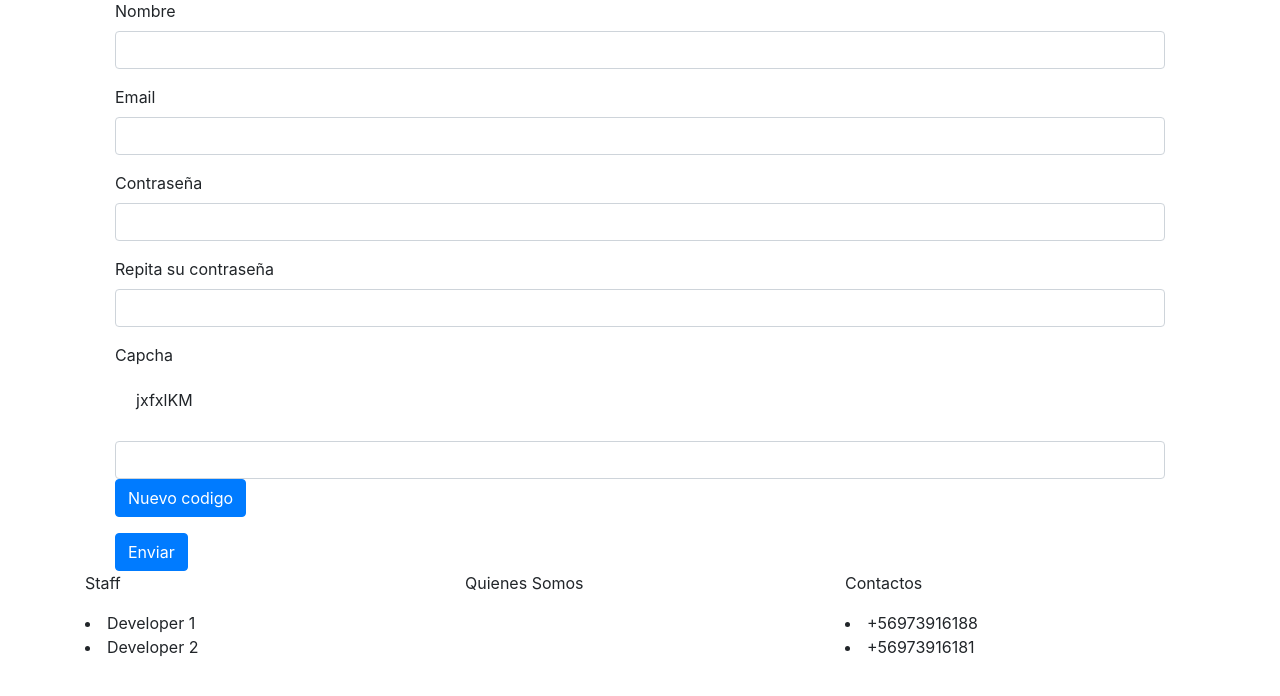
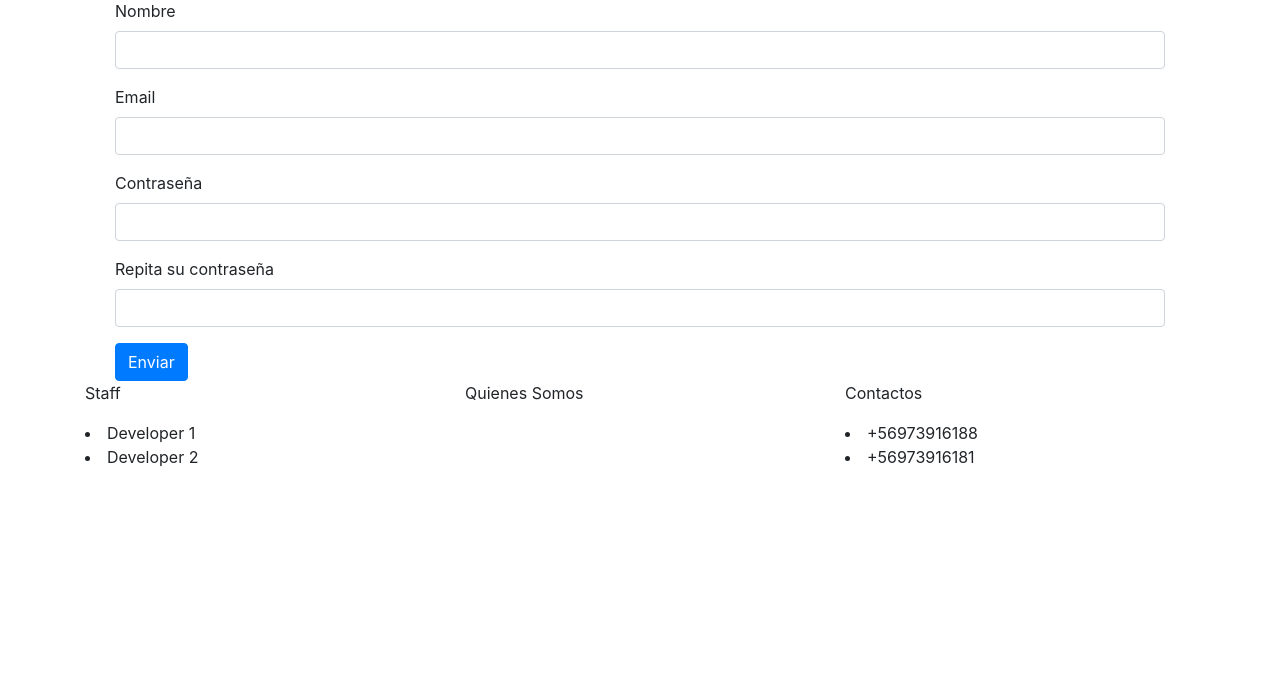
Before and after one commit to SCerulean/petshop, a Django app: page /User-Form in a window 1280 px wide. Shown: the part 57-753 px from the top of the page. Run offline with Django 3.2, Linux system fonts and the light colour scheme.

Commit message:
Formulario

```diff
--- a/core/forms.py
+++ b/core/forms.py
@@ -11,7 +11,7 @@ class ProductoForm (ModelForm):
 
 
 class UserForm (ModelForm):
-
+    nombre = forms.CharField(label="nombre",widget=forms.TextInput(attrs={"placeholder": "escribe tu nombre"}))
     class Meta :
         model = Users
         fields= ['nombre','contraseña','email',]
--- a/core/static/core/js/form.js
+++ b/core/static/core/js/form.js
@@ -7,55 +7,6 @@ $(document).ready(function(){
     $('#error5').hide();
     $('#error6').hide();
 
-
-
-  //funcion validacion rut
-  var Fn = {
-    // Valida el rut con su cadena completa "XXXXXXXX-X"
-  validaRut : function (rutCompleto) {
-  rutCompleto = rutCompleto.replace("‐","-");
-  if (!/^[0-9]+[-|‐]{1}[0-9kK]{1}$/.test( rutCompleto ))
-    return false;
-  var tmp 	= rutCompleto.split('-');
-  var digv	= tmp[1];
-  var rut 	= tmp[0];
-  if ( digv == 'K' ) digv = 'k' ;
-
-  return (Fn.dv(rut) == digv );
-},
-dv : function(T){
-  var M=0,S=1;
-  for(;T;T=Math.floor(T/10))
-    S=(S+T%10*(9-M++%6))%11;
-  return S?S-1:'k';
-}
-
-}  //fin funcion rut  \
-
-function capcha (){
-  var alpha = new Array('A', 'B', 'C', 'D', 'E', 'F', 'G', 'H', 'I', 'J', 'K', 'L', 'M', 'N', 'O', 'P', 'Q', 'R', 'S', 'T', 'U', 'V', 'W', 'X', 'Y', 'Z', 'a', 'b', 'c', 'd', 'e', 'f', 'g', 'h', 'i', 'j', 'k', 'l', 'm', 'n', 'o', 'p', 'q', 'r', 's', 't', 'u', 'v', 'w', 'x', 'y', 'z');
-  var i;
-  for (i = 0; i < 6; i++) {
-      var a = alpha[Math.floor(Math.random() * alpha.length)];
-      var b = alpha[Math.floor(Math.random() * alpha.length)];
-      var c = alpha[Math.floor(Math.random() * alpha.length)];
-      var d = alpha[Math.floor(Math.random() * alpha.length)];
-      var e = alpha[Math.floor(Math.random() * alpha.length)];
-      var f = alpha[Math.floor(Math.random() * alpha.length)];
-      var g = alpha[Math.floor(Math.random() * alpha.length)];
-  }
-  var txtcapcha = a+""+b +""+c+""+d+""+e+""+f+""+g
-  return txtcapcha
-}
-//genera el capcha inicial
-txtcap = capcha()
- //resetea el capcha
- $("#reset").click(function(){
-  txtcap = capcha()
- $("#msjCapcha").html(txtcap);
-})
-   //muestra texto del capcha
-   $("#msjCapcha").html(txtcap);
 emailRegex = /^[-\w.%+]{1,64}@(?:[A-Z0-9-]{1,63}\.){1,125}[A-Z]{2,63}$/i;
     //comienzo validaciones
     $("#formulario").submit(function(){
@@ -63,24 +14,18 @@ emailRegex = /^[-\w.%+]{1,64}@(?:[A-Z0-9-]{1,63}\.){1,125}[A-Z]{2,63}$/i;
       var msjEmpy = "El campo esta vacio"
       var v_nom = false
       var v_ema = false
-      var v_rut = false
       var v_con = false
-      var v_capcha = false
       var v_contra_iguales = false
       //var campo nombre
         var nombre = $("#Nombre").val();
       //var campo email
       var email = $("#correo").val()
-        var msjEmail = "El email es invalido"
+      var msjEmail = "El email es invalido"
       //var campo contraseña
         var contra = $("#contraseña").val();
         var contraR =  $("#contraseñaR").val();
         var msjContra = "Las contraseñas no coinciden"
         var msjlenght = "la contraseña debe tener almenos 6 caracteres"
-        //var capcha
-        var capcha_input = $("#capcha").val();
-        msj_capcha = "El capcha es incorrecto"
-
       //valida campo nombre
         if(nombre ==""){
           $("#error").html(msjEmpy);
@@ -89,16 +34,6 @@ emailRegex = /^[-\w.%+]{1,64}@(?:[A-Z0-9-]{1,63}\.){1,125}[A-Z]{2,63}$/i;
             $('#error').fadeOut();
             v_nom = true
         }
-
-        //valida rut
-        if (Fn.validaRut( $("#Rut").val() )){
-
-        $('#error3').fadeOut();
-          v_rut = true
-          } else {
-              $("#error3").html("El Rut no es válido ");
-          $('#error3').fadeIn();
-          }
 
         //valida contraseña
 
@@ -135,22 +70,12 @@ emailRegex = /^[-\w.%+]{1,64}@(?:[A-Z0-9-]{1,63}\.){1,125}[A-Z]{2,63}$/i;
           $('#error2').fadeIn();
          }
 
-          $("#error7").html(console.log(v_nom,v_ema,v_rut,v_con,v_contra_iguales));
-         $('#error7').fadeIn();
 
-
-         if(capcha_input.trim() != txtcap){
-          $("#error6").html(msj_capcha);
-          $('#error6').fadeIn();
-         }else{
-            $('#error6').fadeOut();
-           v_capcha = true
-         }
-
-
-
-       if(v_nom||v_ema||v_rut||v_con||v_contra_iguales|| v_capcha==false){
-        event.preventDefault("sumbit");
+       if(v_nom||v_ema||v_con||v_contra_iguales==false){
+        event.preventDefault("sumbit")
+        return false;
+       }else{
+         return true
        }
     });
 });
--- a/core/templates/core/Formulario.html
+++ b/core/templates/core/Formulario.html
@@ -7,10 +7,6 @@
 
     <!-- Bootstrap CSS -->
     <link rel="stylesheet" href="https://cdn.jsdelivr.net/npm/bootstrap@4.6.1/dist/css/bootstrap.min.css" integrity="sha384-zCbKRCUGaJDkqS1kPbPd7TveP5iyJE0EjAuZQTgFLD2ylzuqKfdKlfG/eSrtxUkn" crossorigin="anonymous">
-    <link rel="stylesheet" href="Form.css">
-
-
-    <link rel="stylesheet" href="Catalogo.css">
     <title>petshopform</title>
   </head>
   <body>
@@ -42,8 +38,7 @@
   <div class="container">
       <div class="col">
 
-      <form method="post" action="Formulario.html"  id="formulario">
-
+      <form method="post" action="#"  id="formulario">
         <div class="container-fluid field">
           <div class="form-group">
             <label for="text">Nombre</label>
@@ -68,15 +63,6 @@
             <input type="password" class="form-control" id="contraseñaR">
             <div id="error5" class="alert alert-danger" role="alert"></div>
           </div>
-
-          <div class="form-group">
-            <label for="text">Capcha</label>
-            <div id="msjCapcha" class="alert " role="alert" ></div>
-            <input type="text" class="form-control" id="capcha">
-            <div id="error6" class="alert alert-danger" role="alert" ></div>
-            <button type="button" class="btn btn-primary" id="reset" value="Enviar">Nuevo codigo </button>
-          </div>
-
 
           <button type="submit" class="btn btn-primary" id="enviar" value="Enviar">Enviar </button>
         </div>
```
